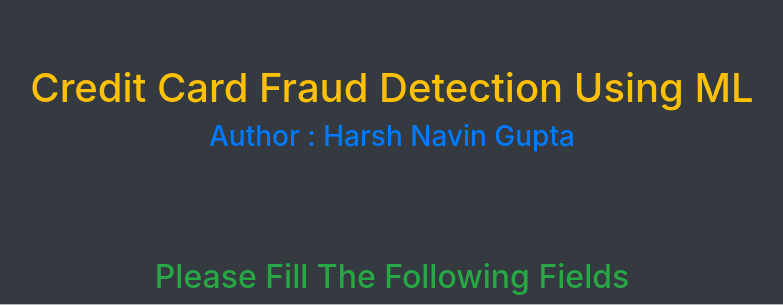
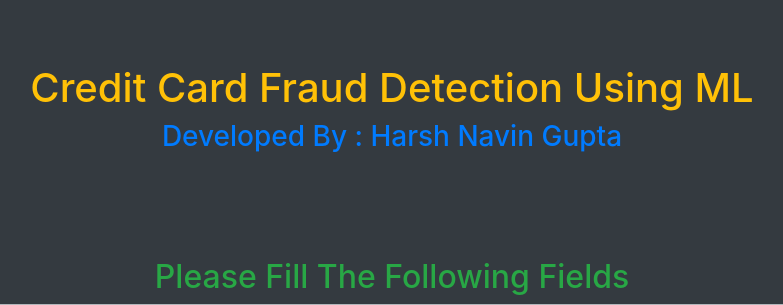
Before and after one commit to SmartPracticeschool/llSPS-INT-2389-Credit-Card-Fraud-Detection, a Flask app: page / in a window 1280 px wide. Shown: the top 305 px of the page, without its empty margins (248-1031 px from the left). Run offline with Flask 2, Linux system fonts and the light colour scheme; parts of the project's set-up code (start-up, migrations or seed data) failed here and were passed over; some libraries are stand-ins or nearby versions.

Commit message:
GUI Minor Change

```diff
--- a/Flask/templates/index.html
+++ b/Flask/templates/index.html
@@ -11,7 +11,7 @@
 	<body class="bg-dark">
 		<div class="jumbotron text-center bg-dark">
   			<h1 class="text-warning">Credit Card Fraud Detection Using ML</h1>
-  			<h3 class="text-primary">Author : Harsh Navin Gupta</h3>
+  			<h3 class="text-primary">Developed By : Harsh Navin Gupta</h3>
 		</div>
 		<div class="container text-center">
 		  <h2 class='text-success'>Please Fill The Following Fields</h2>
```
